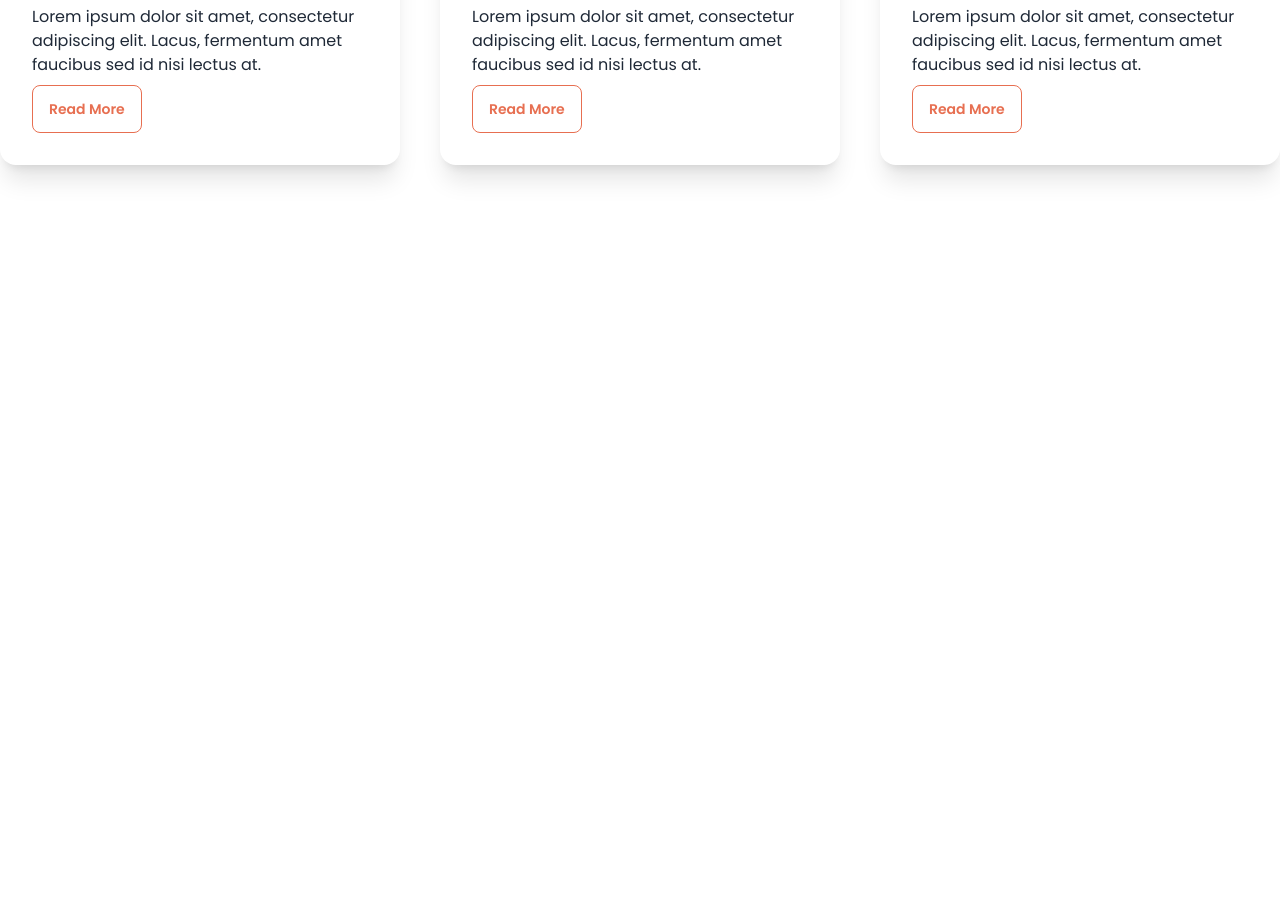
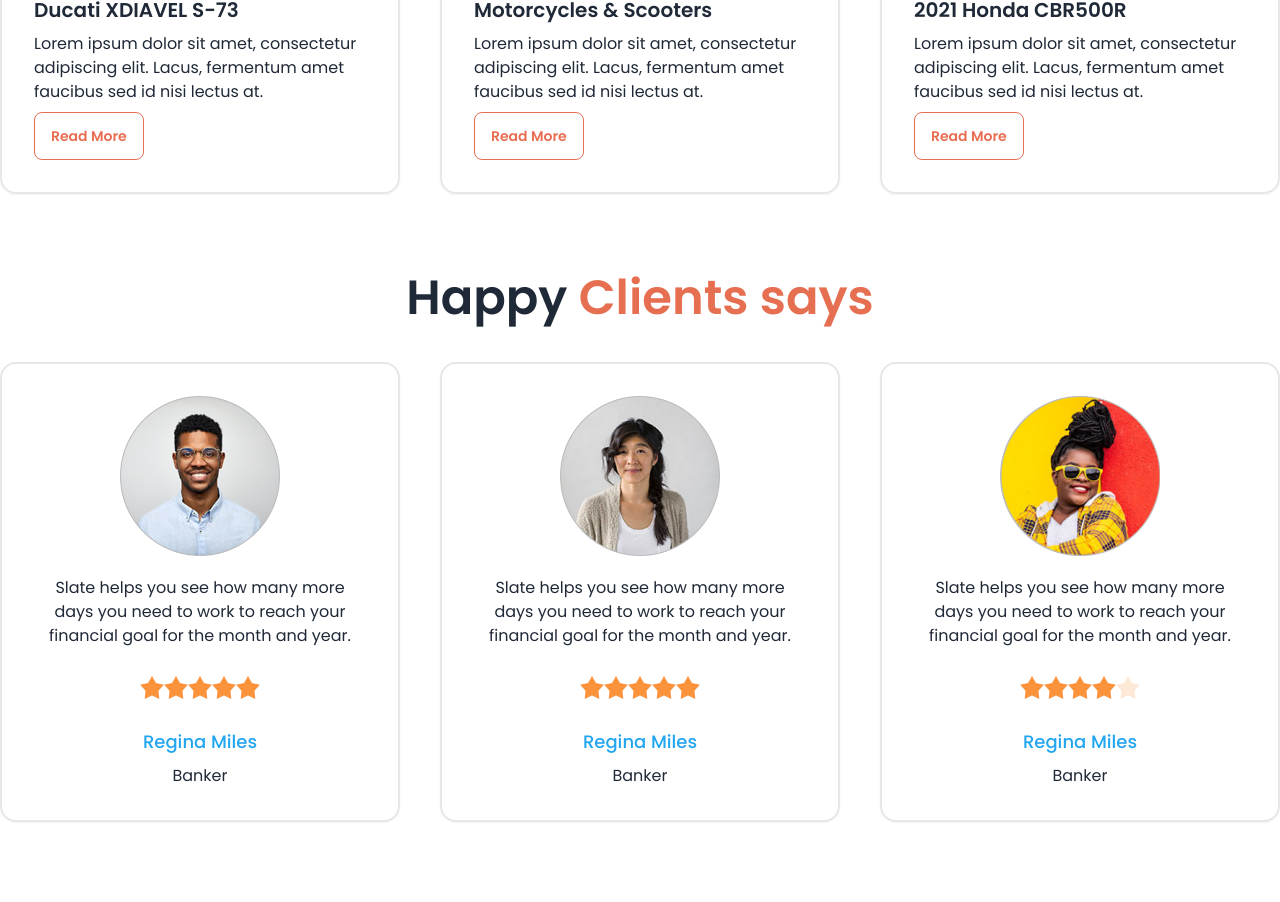
Before and after one commit to tanvirweb/daisyui-biker-zone, a plain HTML site: page index.html in a window 1280 px wide. Shown: the part 1764-2666 px from the top of the page. Before the commit the page ends 2009 px from the top, so only its background shows below. Drawn offline with nearby package versions, Linux system fonts and the light colour scheme.

Commit message:
Client section added

```diff
--- a/index.html
+++ b/index.html
@@ -118,9 +118,9 @@
 		<!-- Blog Section -->
 		<section>
 			<div class="max-w-screen-xl mx-auto pb-20">
-				<h2 class="font-semibold text-5xl text-center mb-3">latest News</h2>
+				<h2 class="font-semibold text-5xl text-center mb-10">latest News</h2>
 				<div class="grid grid-cols-1 md:grid-cols-2 lg:grid-cols-3 gap-10 place-items-center">
-					<div class="card shadow-xl">
+					<div class="card shadow-sm border-2">
 						<div class="card-body">
 							<figure class="mb-3">
 								<img src="/images/others/latest1.png" alt="" />
@@ -132,7 +132,7 @@
 							</div>
 						</div>
 					</div>
-					<div class="card shadow-xl">
+					<div class="card shadow-sm border-2">
 						<div class="card-body">
 							<figure class="mb-3">
 								<img src="/images/others/latest2.png" alt="" />
@@ -144,7 +144,7 @@
 							</div>
 						</div>
 					</div>
-					<div class="card shadow-xl">
+					<div class="card shadow-sm border-2">
 						<div class="card-body">
 							<figure class="mb-3">
 								<img src="/images/others/latest3.png" alt="" />
@@ -159,6 +159,65 @@
 				</div>
 			</div>
 		</section>
+		<!-- Clients Section -->
+		<section>
+			<div class="max-w-screen-xl mx-auto pb-20">
+				<h2 class="font-semibold text-5xl text-center mb-10">Happy <span class="text-c-secondary">Clients says</span></h2>
+				<div class="grid grid-cols-1 md:grid-cols-2 lg:grid-cols-3 gap-10 place-items-center text-center">
+					<div class="card shadow-sm border-2">
+						<div class="card-body">
+							<figure class="mb-3">
+								<img class="w-40" src="/images/others/user-1.png" alt="">
+							</figure>
+							<p>Slate helps you see how many more days you need to work to reach your financial goal for the month and year.</p>
+							<div class="rating justify-center py-5">
+								<input type="radio" name="rating-2" class="mask mask-star-2 bg-orange-400" />
+								<input type="radio" name="rating-2" class="mask mask-star-2 bg-orange-400" />
+								<input type="radio" name="rating-2" class="mask mask-star-2 bg-orange-400" />
+								<input type="radio" name="rating-2" class="mask mask-star-2 bg-orange-400" checked/>
+								<input type="radio" name="rating-2" class="mask mask-star-2 bg-orange-400" />
+							</div>
+							<h3 class="text-lg text-[#23A6F0] font-medium">Regina Miles</h3>
+							<p>Banker</p>
+						</div>
+					</div>
+					<div class="card shadow-sm border-2">
+						<div class="card-body">
+							<figure class="mb-3">
+								<img class="w-40" src="/images/others/user-2.png" alt="">
+							</figure>
+							<p>Slate helps you see how many more days you need to work to reach your financial goal for the month and year.</p>
+							<div class="rating justify-center py-5">
+								<input type="radio" name="rating-2" class="mask mask-star-2 bg-orange-400" />
+								<input type="radio" name="rating-2" class="mask mask-star-2 bg-orange-400" />
+								<input type="radio" name="rating-2" class="mask mask-star-2 bg-orange-400" />
+								<input type="radio" name="rating-2" class="mask mask-star-2 bg-orange-400" checked/>
+								<input type="radio" name="rating-2" class="mask mask-star-2 bg-orange-400" />
+							</div>
+							<h3 class="text-lg text-[#23A6F0] font-medium">Regina Miles</h3>
+							<p>Banker</p>
+						</div>
+					</div>
+					<div class="card shadow-sm border-2">
+						<div class="card-body">
+							<figure class="mb-3">
+								<img class="w-40" src="/images/others/user-3.png" alt="">
+							</figure>
+							<p>Slate helps you see how many more days you need to work to reach your financial goal for the month and year.</p>
+							<div class="rating justify-center py-5">
+								<input type="radio" name="rating-2" class="mask mask-star-2 bg-orange-400" />
+								<input type="radio" name="rating-2" class="mask mask-star-2 bg-orange-400" />
+								<input type="radio" name="rating-2" class="mask mask-star-2 bg-orange-400" />
+								<input type="radio" name="rating-2" class="mask mask-star-2 bg-orange-400" checked/>
+								<input type="radio" name="rating-2" class="mask mask-star-2 bg-orange-400" />
+							</div>
+							<h3 class="text-lg text-[#23A6F0] font-medium">Regina Miles</h3>
+							<p>Banker</p>
+						</div>
+					</div>
+				</div>
+			</div>
+		</section>
     </main>
 </body>
 </html>
```
